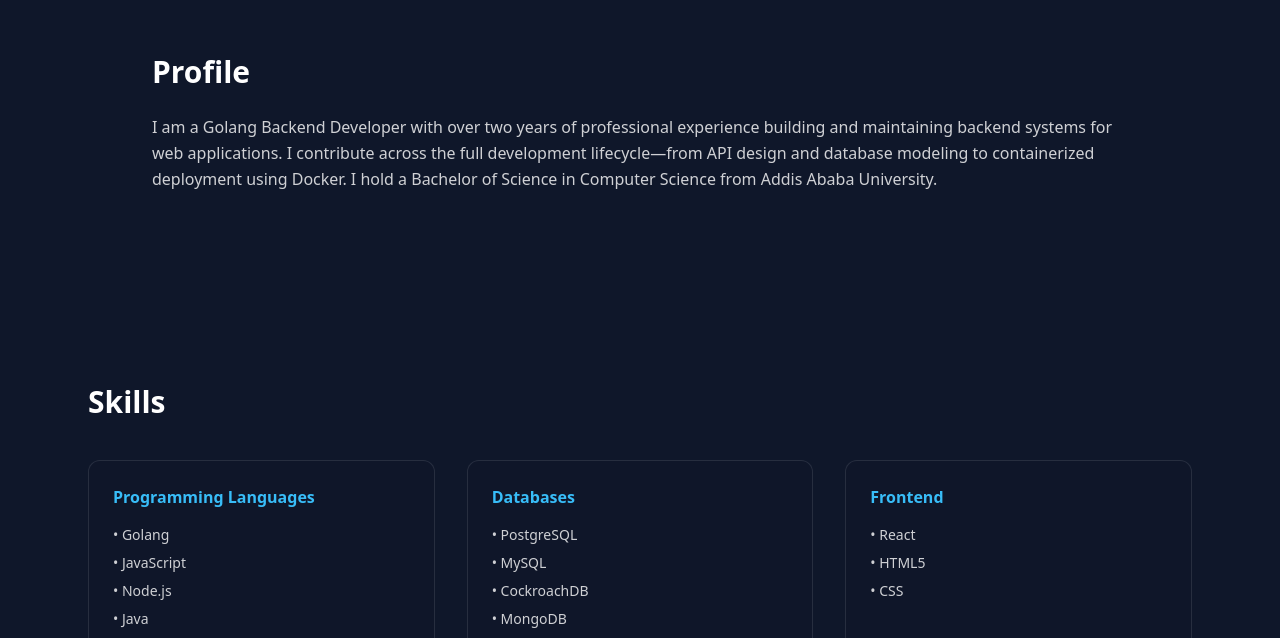
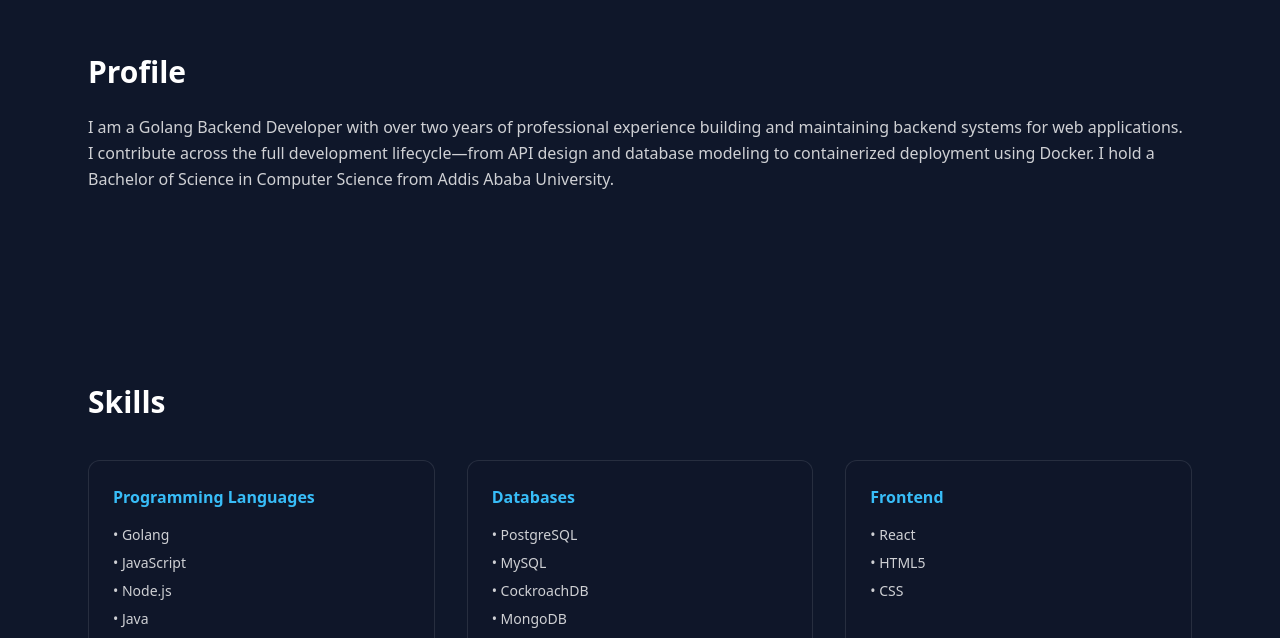
Before and after one commit to Kirubel-Enyew27/portfolio, a React (Vite) app in the folder frontend/: page / in a window 1280 px wide. Shown: the part 842-1480 px from the top of the page. Built offline with nearby package versions, Linux system fonts and the light colour scheme.

Commit message:
update the alignment of about and education sections

```diff
--- a/frontend/src/sections/About.tsx
+++ b/frontend/src/sections/About.tsx
@@ -1,6 +1,6 @@
 export default function About() {
 return (
-<section id="about" className="py-24 max-w-5xl mx-auto px-6">
+<section id="about" className="py-24 max-w-6xl mx-auto px-6">
 <h2 className="text-3xl font-semibold mb-6">Profile</h2>
 <p className="text-white/80 leading-relaxed">
 I am a Golang Backend Developer with over two years of professional experience building
--- a/frontend/src/sections/Education.tsx
+++ b/frontend/src/sections/Education.tsx
@@ -1,6 +1,6 @@
 export default function Education() {
 return (
-<section id="education" className="py-24 max-w-5xl mx-auto px-6">
+<section id="education" className="py-24 max-w-6xl mx-auto px-6">
 <h2 className="text-3xl font-semibold mb-6">Education</h2>
 <div className="bg-primary/60 p-6 rounded-xl border border-white/10">
 <h3 className="font-semibold">BSc in Computer Science</h3>
```
